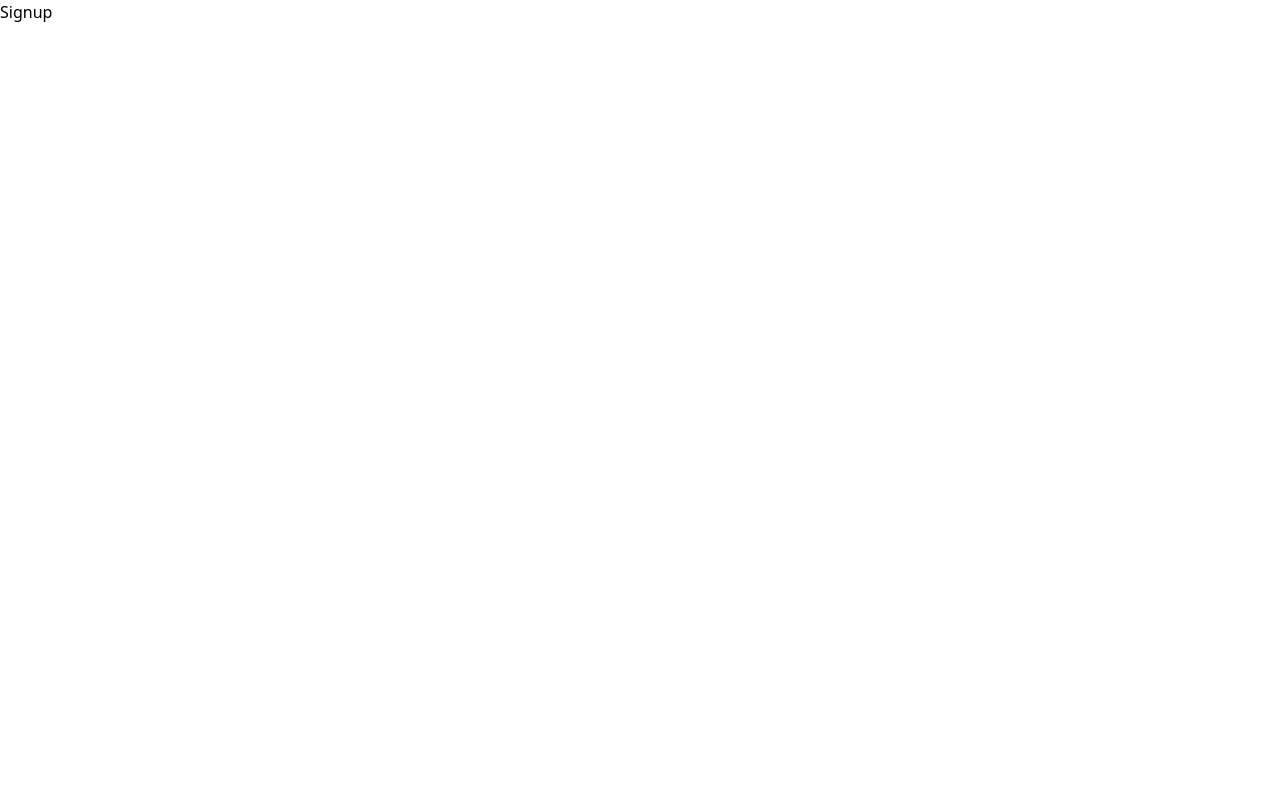
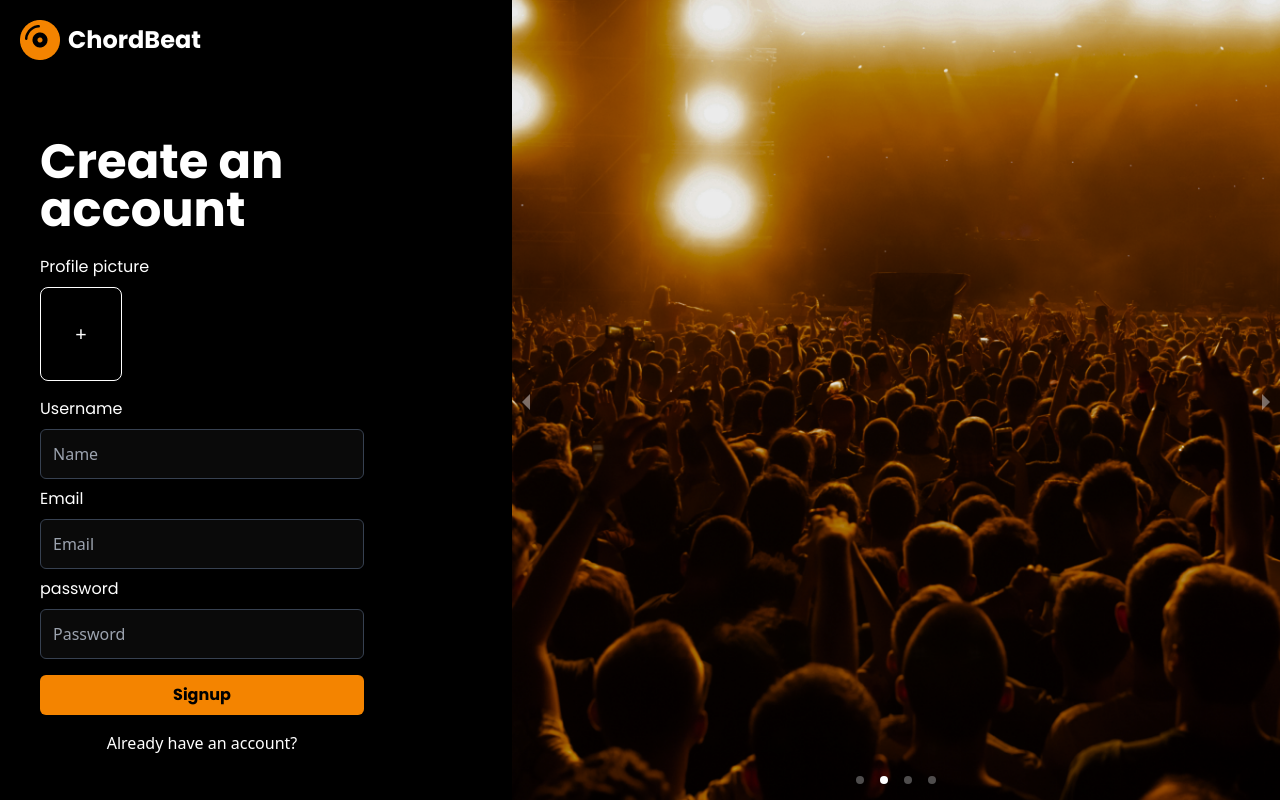
Before and after one commit to sojanonelson/ChordBeats, a React (Create React App) app in the folder frontend/: page /signup in a window 1280 px wide. Built offline with nearby package versions, Linux system fonts and the light colour scheme.

Commit message:
signup profile option added

```diff
--- a/frontend/src/pages/Login.jsx
+++ b/frontend/src/pages/Login.jsx
@@ -18,8 +18,8 @@ const Login = () => {
             <div className='justify-center flex flex-col items-center w-full h-[90%] '>
             <div className='flex flex-col w-full px-10'>
                 <h1 className='text-white poppins-bold text-5xl py-5'>Login</h1>
-            <label htmlFor='username' className='text-white text-md poppins-regular'>Username</label>
-            <input id='username' className='p-3 my-2 bg-[#0A0A0A]  border-gray-700 border rounded-md lg:w-3/4 text-white' placeholder='Email'/>
+            <label htmlFor='email' className='text-white text-md poppins-regular'>Email</label>
+            <input id='email' className='p-3 my-2 bg-[#0A0A0A]  border-gray-700 border rounded-md lg:w-3/4 text-white' placeholder='Email'/>
             <label htmlFor='password' className='text-white text-md poppins-regular'>password</label>
             <input id='password' className='p-3 my-2 bg-[#0A0A0A] border-gray-700 border rounded-md lg:w-3/4 text-white' placeholder='Password'/>
             <p className='text-white text-left text-sm poppins-regular cursor-pointer'>Forgot password?</p>
--- a/frontend/src/pages/Signup.jsx
+++ b/frontend/src/pages/Signup.jsx
@@ -1,8 +1,104 @@
-import React from 'react'
+import React, { useState, useRef } from 'react';
+import { Images } from '../constants'
+import { Link } from 'react-router-dom'
+import BannerCarousel from '../components/BannerCarousel'
 
 const Signup = () => {
+
+  const [image, setImage] = useState(null);
+  const fileInputRef = useRef(null);
+
+  // Function to handle file selection
+  const handleFileChange = (event) => {
+    const selectedImage = event.target.files[0];
+    if (selectedImage) {
+      // You might want to perform additional validation here
+      setImage(URL.createObjectURL(selectedImage));
+    }
+  };
+
+  // Function to trigger file input when the profile add icon is clicked
+  const handleAddIconClick = () => {
+    fileInputRef.current.click();
+  };
+
   return (
-    <div>Signup</div>
+
+        <div className='lg:h-screen flex flex-row'>
+
+        <div className='bg-black lg:w-2/5 items-center flex-col flex w-full  '>
+            <div className='flex flex-row items-center p-5 justify-start w-full h-[10%] cursor-pointer'>
+                <Link to='/' className='flex flex-row items-center gap-2'>
+                <img alt='logo' src={Images.LOGO}/>
+                <p className='text-white poppins-bold text-2xl'>ChordBeat</p>
+                </Link>
+
+            </div>
+
+            <div className='justify-center flex flex-col items-center w-full h-[90%] '>
+            <div className='flex flex-col w-full px-10'>
+                <h1 className='text-white poppins-bold text-2xl lg:text-5xl py-5'>Create an account</h1>
+
+                <div className="">
+              {image && (
+                <img
+                  src={image}
+                  alt='Selected'
+                  className='rounded-lg cursor-pointer w-[100px] lg:max-w-[150px] h-auto '
+
+                  onClick={handleAddIconClick} // Allow clicking on the image to trigger file selection
+                />
+              )}
+              {!image && (<div>
+                <label htmlFor='profile' className='text-white text-md poppins-regular'>Profile picture</label>
+                <div
+                id='profile'
+                  className="cursor-pointer border-white border w-10 p-8 px-10 rounded-lg justify-center items-center flex my-2"
+                  onClick={handleAddIconClick}
+
+                >
+                  <p className='text-white text-xl'>+</p>
+
+                </div>
+                </div>
+              )}
+              {/* Input for selecting a file */}
+              <input
+                type='file'
+                accept='image/*'
+                onChange={handleFileChange}
+                style={{ display: 'none' }}
+                ref={fileInputRef}
+              />
+            </div>
+            <label htmlFor='username' className='text-white text-md poppins-regular pt-2'>Username</label>
+            <input id='username' className='p-3 my-2 bg-[#0A0A0A]  border-gray-700 border rounded-md lg:w-3/4 text-white' autoComplete='name' placeholder='Name'/>
+
+            <label htmlFor='email' className='text-white text-md poppins-regular'>Email</label>
+            <input id='email' className='p-3 my-2 bg-[#0A0A0A]  border-gray-700 border rounded-md lg:w-3/4 text-white' placeholder='Email'/>
+
+            <label htmlFor='password' className='text-white text-md poppins-regular'>password</label>
+            <input id='password' className='p-3 my-2 bg-[#0A0A0A] border-gray-700 border rounded-md lg:w-3/4 text-white' placeholder='Password'/>
+
+            <button className='bg-primary text-black p-2 lg:w-3/4 my-2 poppins-bold rounded-md'>Signup</button>
+            <div className='py-2 lg:w-3/4'>
+                <Link to='/signup'>  <p className='text-white text-center cursor-pointer '>Already have an account?</p></Link>
+
+
+            </div>
+
+
+            </div>
+
+
+
+            </div>
+ </div>
+        <div className='bg-primary w-3/5 lg:block hidden' >
+            <BannerCarousel/>
+
+        </div>
+    </div>
   )
 }
 
```
